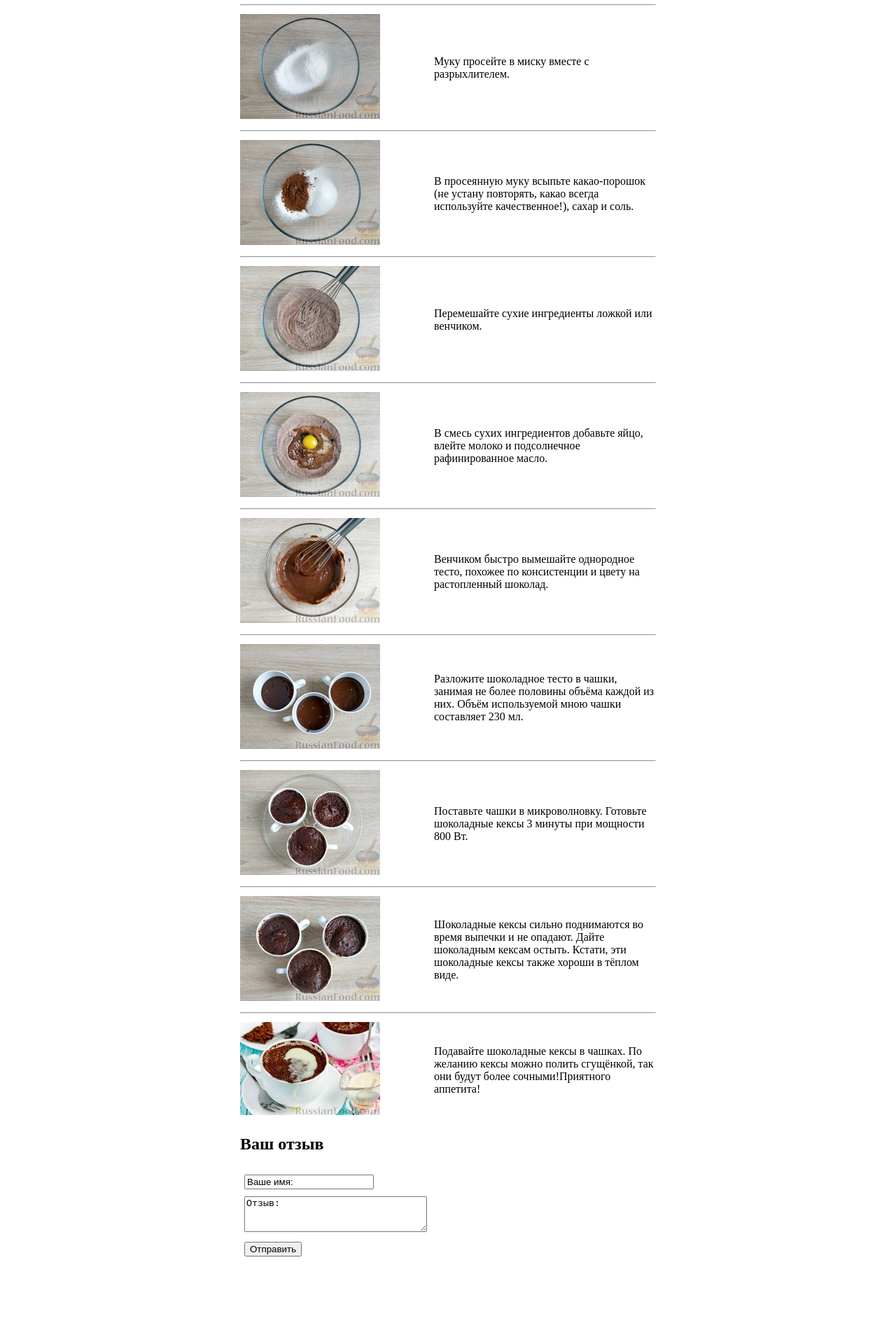
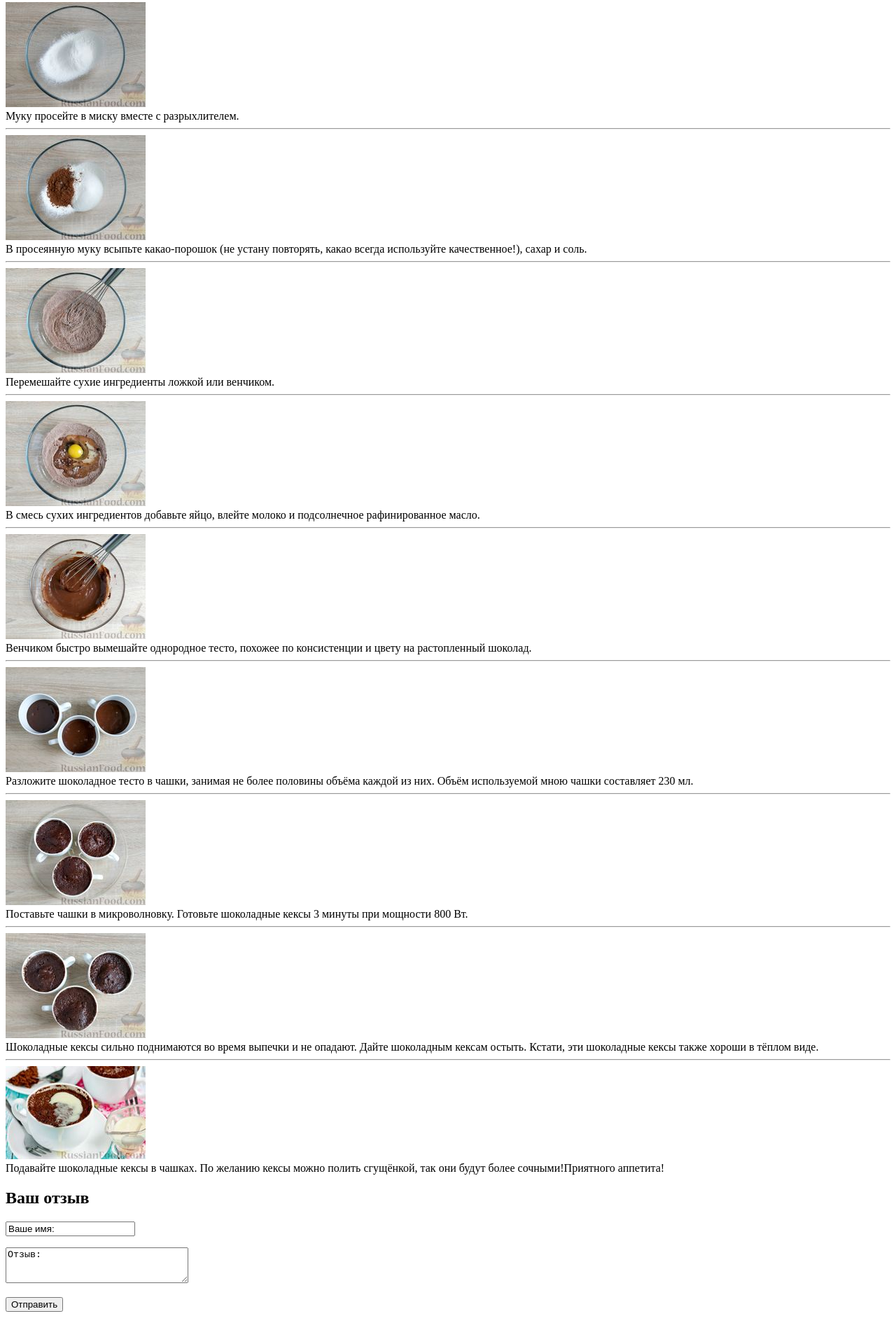
Before and after one commit to Melkfree/Chocolate-cake-recipe-HTML5, a plain HTML site: page index.html in a window 1280 px wide. Shown: the part 720-2610 px from the top of the page at 70% size. Before the commit the page ends 2532 px from the top, so only its background shows below. Drawn offline with Linux system fonts and the light colour scheme.

Commit message:
Same page without tables and on HTML5 tags

```diff
--- a/index.html
+++ b/index.html
@@ -1,20 +1,16 @@
 <!DOCTYPE html>
-<html lang="en">
+<html lang="ru">
 <head>
 	<meta charset="UTF-8">
 	<meta name="viewport" content="width=device-width, initial-scale=1.0">
 	<title>Рецепт: Шоколадный кекс</title>
 </head>
 <body>
-	<table width="600px" align="center">
-		<tr><td colspan="2"><h1>Шоколадный кекс в микроволновке</h1></td></tr>
-		<tr>
-			<td><img src="pic/1.jpg" alt="1 pic"></td>
-			<td>Рецепт идеального шоколадного кекса в чашке! Очень вкусный, мягенький кекс, с изумительной бархатистой текстурой и насыщенным ароматом шоколада. Всё это вы получите, потратив всего лишь 10 минут, ведь готовится такой шоколадный кекс в микроволновке!</td>
-		</tr>
-
-			<tr><td colspan="2"><h3>Продукты (на 3 порции)</h3></td></tr>
-			<tr><td colspan="2">
+<header><h1>Шоколадный кекс в микроволновке</h1></header>
+<section>
+	<img src="pic/1.jpg" alt="1 pic">
+	<article>Рецепт идеального шоколадного кекса в чашке! Очень вкусный, мягенький кекс, с изумительной бархатистой текстурой и насыщенным ароматом шоколада. Всё это вы получите, потратив всего лишь 10 минут, ведь готовится такой шоколадный кекс в микроволновке!</article>
+	<h3>Продукты (на 3 порции)</h3>
 	<ul>
 		<li>Мука пшеничная - 70 г</li>
 		<li>Какао-порошок - 15 г</li>
@@ -25,74 +21,48 @@
 		<li>Разрыхлитель для теста - 2 г</li>
 		<li>Соль - 1 щепотка</li>
 	</ul>
-			</td></tr>
-			<tr><td colspan="2"><h2>Пошаговый фото рецепт</h2><hr></td></tr>
-			<tr>
-			<td><img src="pic/2.jpg" alt="1 pic"></td>
-			<td>Подготовьте все необходимые ингредиенты для приготовления шоколадного кекса в микроволновке.</td>
-		</tr>
-		<tr><td colspan="2"><hr></td></tr>
-		<tr>
-			<td><img src="pic/3.jpg" alt="1 pic"></td>
-			<td>Муку просейте в миску вместе с разрыхлителем.</td>
-		</tr>
-		<tr><td colspan="2"><hr></td></tr>
-		<tr>
-			<td><img src="pic/44.jpg" alt="1 pic"></td>
-			<td>В просеянную муку всыпьте какао-порошок (не устану повторять, какао всегда используйте качественное!), сахар и соль.</td>
-		</tr>
-		<tr><td colspan="2"><hr></td></tr>
-		<tr>
-			<td><img src="pic/5.jpg" alt="1 pic"></td>
-			<td>Перемешайте сухие ингредиенты ложкой или венчиком.</td>
-		</tr>
-		<tr><td colspan="2"><hr></td></tr>
-		<tr>
-			<td><img src="pic/6.jpg" alt="1 pic"></td>
-			<td>В смесь сухих ингредиентов добавьте яйцо, влейте молоко и подсолнечное рафинированное масло.</td>
-		</tr>
-		<tr><td colspan="2"><hr></td></tr>
-		<tr>
-			<td><img src="pic/7.jpg" alt="1 pic"></td>
-			<td>Венчиком быстро вымешайте однородное тесто, похожее по консистенции и цвету на растопленный шоколад.</td>
-		</tr>
-		<tr><td colspan="2"><hr></td></tr>
-		<tr>
-			<td><img src="pic/8.jpg" alt="1 pic"></td>
-			<td>Разложите шоколадное тесто в чашки, занимая не более половины объёма каждой из них. Объём используемой мною чашки составляет 230 мл.</td>
-		</tr>
-		<tr><td colspan="2"><hr></td></tr>
-		<tr>
-			<td><img src="pic/9.jpg" alt="1 pic"></td>
-			<td>Поставьте чашки в микроволновку. Готовьте шоколадные кексы 3 минуты при мощности 800 Вт.</td>
-		</tr>
-		<tr><td colspan="2"><hr></td></tr>
-		<tr>
-			<td><img src="pic/10.jpg" alt="1 pic"></td>
-			<td>Шоколадные кексы сильно поднимаются во время выпечки и не опадают. Дайте шоколадным кексам остыть. Кстати, эти шоколадные кексы также хороши в тёплом виде.</td>
-		</tr>
-		<tr><td colspan="2"><hr></td></tr>
-		<tr>
-			<td><img src="pic/11.jpg" alt="1 pic"></td>
-			<td>Подавайте шоколадные кексы в чашках. По желанию кексы можно полить сгущёнкой, так они будут более сочными!Приятного аппетита!</td>
-		</tr>
-		<tr><td colspan="2"><h2>Ваш отзыв</h2></td></tr>
-		<tr><td>
-
+</section>
+<section>
+	<h2>Пошаговый фото рецепт</h2><hr>
+	<aside><img src="pic/2.jpg" alt="1 pic"></aside>
+	<article>Подготовьте все необходимые ингредиенты для приготовления шоколадного кекса в микроволновке.</article>
+	<hr>
+	<img src="pic/3.jpg" alt="1 pic">
+	<article>Муку просейте в миску вместе с разрыхлителем.</article>
+	<hr>
+	<img src="pic/44.jpg" alt="1 pic">
+	<article>В просеянную муку всыпьте какао-порошок (не устану повторять, какао всегда используйте качественное!), сахар и соль.</article>
+	<hr>
+	<img src="pic/5.jpg" alt="1 pic">
+	<article>Перемешайте сухие ингредиенты ложкой или венчиком.</article>
+	<hr>
+	<img src="pic/6.jpg" alt="1 pic">
+	<article>В смесь сухих ингредиентов добавьте яйцо, влейте молоко и подсолнечное рафинированное масло.</article>
+	<hr>
+	<img src="pic/7.jpg" alt="1 pic">
+	<article>Венчиком быстро вымешайте однородное тесто, похожее по консистенции и цвету на растопленный шоколад.</article>
+	<hr>
+	<img src="pic/8.jpg" alt="1 pic">
+	<article>Разложите шоколадное тесто в чашки, занимая не более половины объёма каждой из них. Объём используемой мною чашки составляет 230 мл.</article>
+	<hr>
+	<img src="pic/9.jpg" alt="1 pic">
+	<article>Поставьте чашки в микроволновку. Готовьте шоколадные кексы 3 минуты при мощности 800 Вт.</article>
+	<hr>
+	<img src="pic/10.jpg" alt="1 pic">
+	<article>Шоколадные кексы сильно поднимаются во время выпечки и не опадают. Дайте шоколадным кексам остыть. Кстати, эти шоколадные кексы также хороши в тёплом виде.</article>
+	<hr>
+	<img src="pic/11.jpg" alt="1 pic">
+	<article>Подавайте шоколадные кексы в чашках. По желанию кексы можно полить сгущёнкой, так они будут более сочными!Приятного аппетита!</article>
+</section>
+<footer>
+	<h2>Ваш отзыв</h2>
+	<aside>
 		<form method="post" action="handler.php">
-			   	<table cellpadding="4">
-				    <tr><td>
-				     	<input type="text" name="name" maxlength="50" size="20" value="Ваше имя:"></td>
-				    </tr>
-				    <tr>
-				     	<td><textarea name="comment" cols="30" rows="3" >Отзыв:</textarea></td>
-				    </tr>
-				    <tr>
-				     	<td><button type="submit">Отправить</button></td>
-				    </td> </tr>
-			   </table>
+     		<p><input type="text" name="name" maxlength="50" size="20" value="Ваше имя:"></p>
+	     	<p><textarea name="comment" cols="30" rows="3" >Отзыв:</textarea></p>
+	     	<p><button type="submit">Отправить</button></p>
 		</form>
-		</td></tr>
-</table>
+	</aside>
+</footer>
 </body>
 </html>
```
Lines whose indentation alone changed are shown as unchanged.
